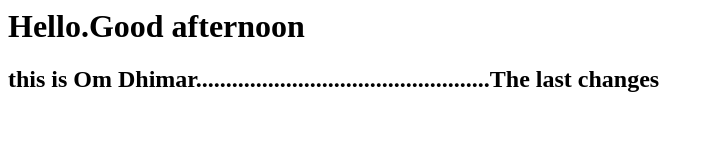
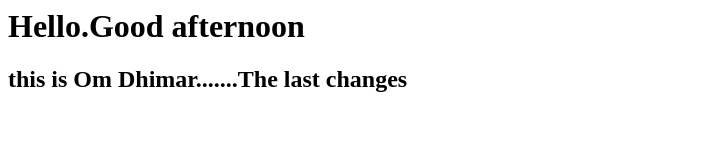
Before and after one commit to omdhimar/webhook-private-repo, a plain HTML site: page index.html in a window 1280 px wide. Shown: the whole page, without its empty margins (0-714 px from the left). Drawn offline with Linux system fonts and the light colour scheme.

Commit message:
Update index.html

```diff
--- a/index.html
+++ b/index.html
@@ -1,2 +1,2 @@
 <h1>Hello.Good afternoon</h1>
-<h2>this is Om Dhimar.................................................The last changes</h2>
+<h2>this is Om Dhimar.......The last changes</h2>
```
